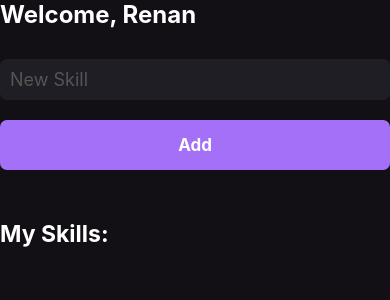
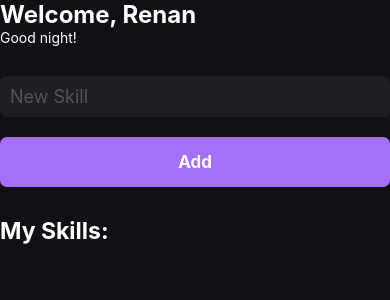
Before and after one commit to renanvcb/trilha-react-native-chapter-i-myskills, a React Native app: screen / in a window 390 px wide. Shown: the top 300 px of the page. Built offline with nearby package versions, Linux system fonts and the light colour scheme.

Commit message:
using useEffect to show a greeting message based on time

```diff
--- a/src/pages/Home.js
+++ b/src/pages/Home.js
@@ -1,4 +1,4 @@
-import React, {useState} from 'react';
+import React, {useState, useEffect} from 'react';
 
 import {
   SafeAreaView,
@@ -14,14 +14,28 @@
 export default function Home() {
   const [newSkill, setNewSkill] = useState('');
   const [mySkills, setMySkills] = useState([]);
+  const [greeting, setGreeting] = useState('');
 
   function handleAddNewSkill() {
     setMySkills(oldState => [...oldState, newSkill]);
   }
 
+  useEffect(() => {
+    const currentHour = new Date().getHours();
+    if (currentHour < 12) {
+      setGreeting('Good morning!');
+    } else if (currentHour >= 12 && currentHour < 18) {
+      setGreeting('Good afternoon!');
+    } else {
+      setGreeting('Good night!');
+    }
+  }, []);
+
   return (
     <SafeAreaView style={styles.container}>
       <Text style={styles.title}>Welcome, Renan</Text>
+
+      <Text style={styles.greetings}>{greeting}</Text>
 
       <TextInput
         style={styles.input}
@@ -55,11 +69,14 @@
     fontSize: 24,
     fontWeight: 'bold',
   },
+  greetings: {
+    color: '#FFF',
+  },
   subTitle: {
     color: '#FFF',
     fontSize: 23,
     fontWeight: 'bold',
-    marginTop: 50,
+    marginTop: 30,
   },
   input: {
     backgroundColor: '#1F1E25',
```
